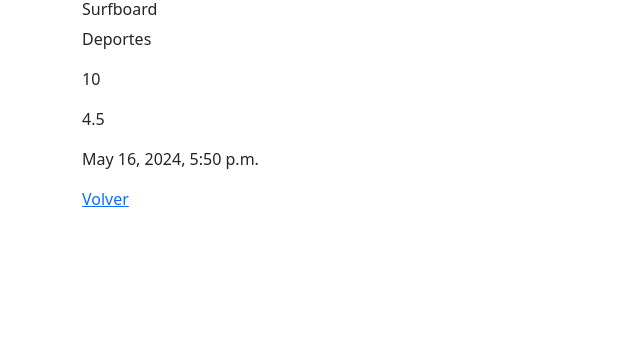
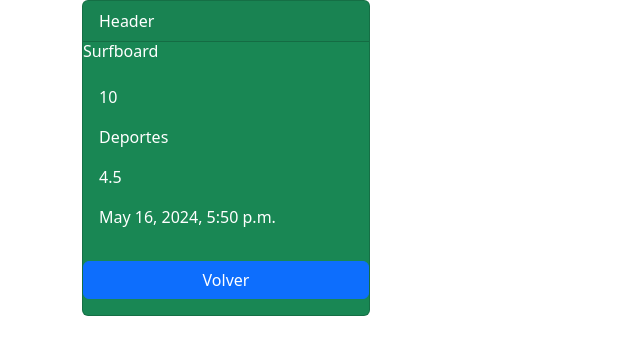
Before and after one commit to JuanCarlos-A/Django-Proyect_1, a Django app: page /productos/1 in a window 1280 px wide. Shown: the top 355 px of the page, without its empty margins (0-640 px from the left). Run offline with Django 4.2, Linux system fonts and the light colour scheme; data comes from the database, SQL or seed files in the repository.

Commit message:
Personalizacion de las tablas de busqueda por id

```diff
--- a/productly/productos/templates/detalle.html
+++ b/productly/productos/templates/detalle.html
@@ -2,14 +2,18 @@
 
 {% block content %}
 
-<div>
-    <h6>{{ producto.nombre }}</h6>
-    <p>{{ producto.categoria }}</p>
-    <p>{{ producto.stock }}</p>
-    <p>{{ producto.puntaje }}</p>
-    <p>{{ producto.creado_en }}</p>
-    <p>
-        <a href="{% url 'productos:index' %}">
+<div class="card text-bg-success mb-3" style="max-width: 18rem;">
+    <div class="card-header">Header</div>
+    <h6 class="card-title">{{ producto.nombre }}</h6>
+    <div class="card-body">
+
+        <p class="card-text">{{ producto.stock }}</p>
+        <p class="card-text">{{ producto.categoria }}</p>
+        <p class="card-text">{{ producto.puntaje }}</p>
+        <p class="card-text">{{ producto.creado_en }}</p>
+        <p class="card-text">
+    </div>
+        <a class="btn btn-primary" href="{% url 'productos:index' %}">
             Volver
         </a>
     </p>
```
